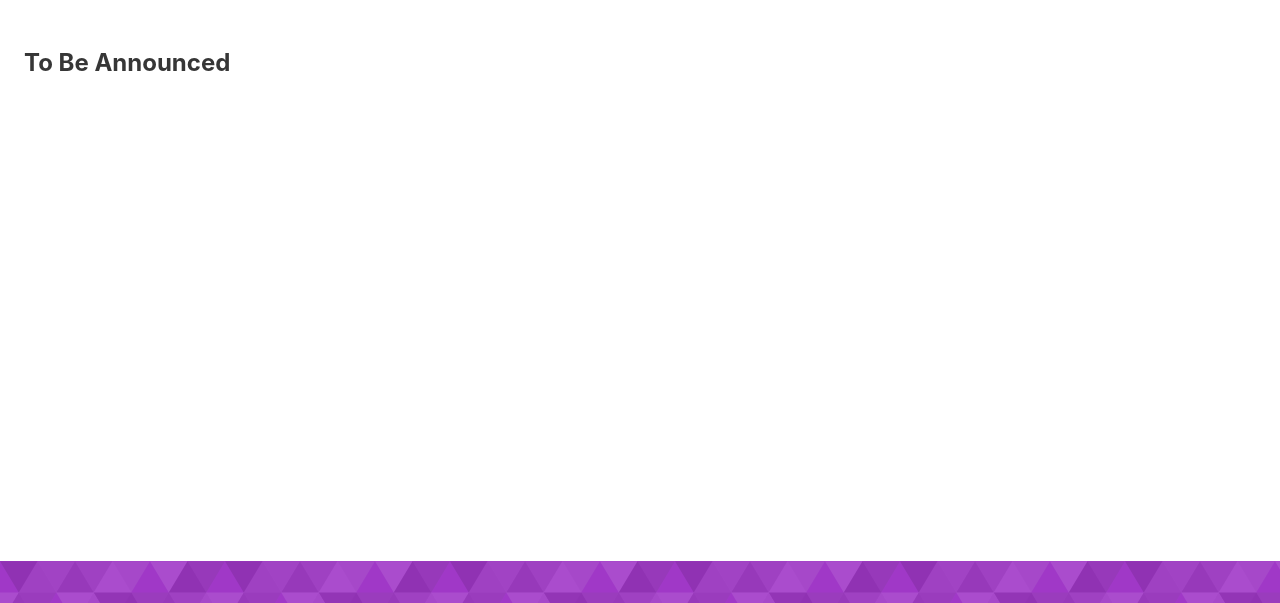
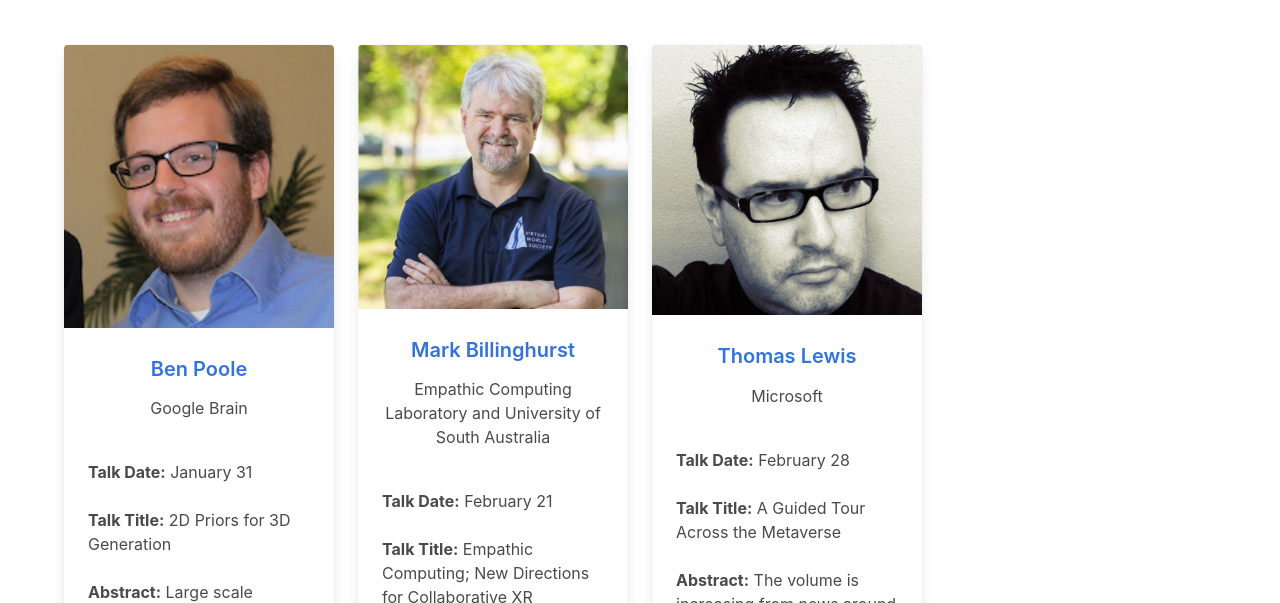
Before and after one commit to UWRealityLab/capstone-website-sp24, a plain HTML site: page speakers/index.html in a window 1280 px wide. Shown: the part 223-826 px from the top of the page. Drawn offline with nearby package versions, Linux system fonts and the light colour scheme; some packages are replaced by stand-ins of ours; files that its build step writes are made by us from their sources; some icons are missing; a web font is replaced by a local one.

Commit message:
Add speakers

```diff
--- a/speakers/index.html
+++ b/speakers/index.html
@@ -142,12 +142,12 @@
             </div>
         </div>
     </section>
-
+    <!--
     <section class="section">
         <strong style="font-size: 24px;">To Be Announced</strong>
         <br><br><br><br><br><br><br><br><br><br><br><br><br><br><br><br><br><br><br>
     </section>
-        <!--
+    -->
           <section class="section">
             <div class="container">
               <div class="content">
@@ -157,21 +157,21 @@
             <div class="card speaker-card">
               <div class="card-image">
                 <figure class="image">
-                  <img src="Amengual.png" alt="Sebastià V. Amengual Garí">
+                  <img src="PooleB.png" alt="Ben Poole">
                 </figure>
               </div>
               <div class="card-content">
                 <div class="content">
-                  <h4 style="color: #3273dc;">Sebastià V. Amengual Garí</h4>
-                  <p style="text-align: center;">Reality Labs Research @ Meta</p>
+                  <h4 style="color: #3273dc;">Ben Poole</h4>
+                  <p style="text-align: center;">Google Brain</p>
                   <br>
-                  <b>Talk Date:</b> January 25th<br>
+                  <b>Talk Date:</b> January 31<br>
                   <br>
-                  <b>Talk Title:</b> Towards Audio Presence in Mixed Realities<br>
+                  <b>Talk Title:</b> 2D Priors for 3D Generation<br>
                   <br>
-                  <b>Abstract:</b> True audio presence in Mixed Reality (XR) occurs when virtual sounds seamlessly blend with the rest of our environment, belonging to our space and being truly indistinguishable from real sources. The challenges of achieving audio presence in portable devices with limited compute lie in developing novel methods for fast, lightweight, dynamic, and yet perceptually accurate modelling of the entire binaural audio rendering chain. In this talk we will review some of the most recent research conducted within the Audio Team at Reality Labs Research (RL-R), including real-time room acoustics rendering, HRTF modelling, high fidelity 6 DoF research systems, and auditory perception.<br>
+                  <b>Abstract:</b> Large scale datasets of images with text descriptions have enabled powerful models that represent and generate pixels. But progress in 3D generation has been slow due to the lack of 3D data and efficient architectures. In this talk, I’ll present DreamFields and DreamFusion: two approaches that enable 3D generation from 2D priors using no 3D data. By turning 2D priors into loss functions, we can optimize 3D models (NeRFs) from scratch via gradient descent. These methods enable high-quality generation of 3D objects from diverse text prompts. Finally, I’ll discuss a fundamental problem with our approach and how continued progress on pixel-space priors like Imagen Video can unlock new 3D capabilities.<br>
                   <br>
-                  <b>Bio:</b> Sebastià V. Amengual Garí received the Diploma in telecommunications with a major in sound and image from the Polytechnic University of Catalonia, Barcelona, Spain, and completed his master’s thesis from the Norwegian University of Science and Technology, Trondheim, Norway, in 2014. He received the Doctoral degree (Dr.-Ing.) from the University of Music, Detmold, Germany, in 2017, with a focus on interaction of room acoustics and live music performance using virtual acoustic environments. Since 2018, he has been a Research Scientist with Reality Labs Research @ Meta (formerly Oculus Research, and Facebook Reality Labs) working on room acoustics, spatial audio, and auditory perception. His research interests lie in the intersection of audio, perception, and music.
+                  <b>Bio:</b> Ben Poole is a research scientist at Google Brain in San Francisco working on deep generative models for images, video, and 3D. He completed his PhD at Stanford University advised by Surya Ganguli in the Neural Dynamics and Computation lab. His thesis was on computational tools to develop a better understanding of both biological and artificial neural networks. He’s worked at DeepMind, Google Research, Intel Research Pittsburgh, and the NYU Center for Neural Science.
                 </div>
               </div>
             </div>
@@ -179,21 +179,21 @@
             <div class="card speaker-card">
               <div class="card-image">
                 <figure class="image">
-                  <img src="https://cs.stanford.edu/~merrie/images/merrie_morris_headshot.jpg" alt="Meredith Ringel Morris">
+                  <img src="Billinghurst1.png" alt="Mark Billinghurst">
                 </figure>
               </div>
               <div class="card-content">
                 <div class="content">
-                  <h4 style="color: #3273dc;">Meredith Ringel Morris</h4>
-                  <p style="text-align: center;">Google Research</p>
+                  <h4 style="color: #3273dc;">Mark Billinghurst</h4>
+                  <p style="text-align: center;">Empathic Computing Laboratory and University of South Australia</p>
                   <br>
-                  <b>Talk Date:</b> February 1st<br>
+                  <b>Talk Date:</b> February 21<br>
                   <br>
-                  <b>Talk Title:</b> Accessible by Design: An Opportunity for Virtual Reality<br>
+                  <b>Talk Title:</b> Empathic Computing; New Directions for Collaborative XR<br>
                   <br>
-                  <b>Abstract:</b> Too often, the accessibility of technology to people with disabilities is an afterthought (if it is considered at all); post-hoc or third-party patches to accessibility, while better than no solution, are less optimal than interface designs that consider ability-based concerns from the start. Virtual Reality (VR) technologies are at a crucial point of near-maturity, with emerging, but not yet widespread, commercialization; as such, VR technologies have an opportunity to integrate accessibility as a fundamental, developing cross-industry standards and guidelines to ensure high-quality, inclusive experiences that could revolutionize the power and reach of this medium. In this talk, I will discuss the needs, opportunities, and challenges of creating accessible VR. I will then present several inclusive VR designs: the Canetroller, which provides audio and haptic information to allow a completely blind person to navigate a VR scene; SeeingVR, a toolkit that can modify a Unity-based VR scene post hoc to support a range of accessibility options for people with several low vision conditions; and several prototypes exploring sound accessibility in VR for end-users who are d/Deaf or hard of hearing.<br>
+                  <b>Abstract:</b> This talk introduces Empathic Computing, a new approach for developing collaborative systems using Augmented Reality (AR) and Virtual Reality (VR). Empathic Computing combines AR, VR, and physiological sensing with machine learning to create systems that increase understanding between people. An overview of the core concepts of Empathic Computing will be given, as well as examples of current work in the field. Finally, directions for future work will be discussed in the context of the Metaverse, digital characters, AI, and other important technology trends.<br>
                   <br>
-                  <b>Bio:</b> Meredith Ringel Morris is Director of People + AI Research at Google. Prior to joining Google Research, Dr. Morris was Research Area Manager for Interaction, Accessibility, and Mixed Reality at Microsoft Research, where she founded Microsoft’s Ability research group. She is also an Affiliate Professor at the University of Washington in the Allen School of Computer Science & Engineering and in The Information School. Dr. Morris is an ACM Fellow and a member of the ACM SIGCHI Academy. Her research on collaboration and social technologies has contributed new systems, methods, and insights to diverse areas of computing including gesture interaction, information retrieval, and accessibility. Dr. Morris earned her Sc.B. in Computer Science from Brown University and her M.S. and Ph.D. in Computer Science from Stanford University.
+                  <b>Bio:</b> Mark Billinghurst is Director of the Empathic Computing Laboratory, and Professor at the University of South Australia in Adelaide, Australia, and also at the University of Auckland in Auckland, New Zealand. He earned a PhD in 2002 from the University of Washington and conducts research on how virtual and real worlds can be merged, publishing over 700 papers on Augmented Reality, Virtual Reality, remote collaboration, Empathic Computing, and related topics. In 2013 he was elected as a Fellow of the Royal Society of New Zealand, and in 2019 was given the ISMAR Career Impact Award in recognition for lifetime contribution to AR research and commercialization. In 2022 he was inducted into the inaugural class of the IEEE VGTC VR Academy, and in 2023 elected as a Fellow of the IEEE.
                 </div>
               </div>
             </div>
@@ -201,25 +201,27 @@
             <div class="card speaker-card">
               <div class="card-image">
                 <figure class="image">
-                  <img src="https://static.wixstatic.com/media/020557_eb25dcbe4c9f4ab1afd8e3317105d422~mv2.jpg/v1/fill/w_560,h_528,al_c,q_80,usm_0.66_1.00_0.01/020557_eb25dcbe4c9f4ab1afd8e3317105d422~mv2.webp" alt="Bob Crockett">
+                  <img src="ThomasLewis.png" alt="Thomas Lewis">
                 </figure>
               </div>
               <div class="card-content">
                 <div class="content">
-                  <h4 style="color: #3273dc;">Bob Crockett</h4>
-                  <p style="text-align: center;">HaptX</p>
+                  <h4 style="color: #3273dc;">Thomas Lewis</h4>
+                  <p style="text-align: center;">Microsoft</p>
                   <br>
-                  <b>Talk Date:</b> February 15th<br>
+                  <b>Talk Date:</b> February 28<br>
                   <br>
-                  <b>Talk Title:</b> Hardware is Hard: Blazing a Trail to Develop Natural Haptics for VR<br>
+                  <b>Talk Title:</b> A Guided Tour Across the Metaverse<br>
                   <br>
-                  <b>Abstract:</b> HaptX, Inc. was founded in 2012 with a compelling, if audacious, vision: develop a system capable of providing accurate physical inputs (touch, force, torque, temperature) across an entire user’s body to a degree that the virtual world becomes indistinguishable from the physical world. While this system does not require breakthrough technologies, it is both and engineering and business challenge. This presentation will cover some of the highlights and pitfalls of the journey to bring such a system to market. With increasing corporate and public awareness of the Metaverse, haptic technologies are moving to center stage as an enabling piece of the puzzle; creating haptic technologies that are enterprise-grade is a challenge that HaptX has been working on for a decade now. Yes, it is hard to start a hardware-based startup company. But it continues to be one heck of a ride.<br>
+                  <b>Abstract:</b> The volume is increasing from news around the Metaverse as well as Mixed Reality across Virtual and Augmented Reality. It can be a bit confusing. Also, what is a Metaverse? Does the Metaverse exist today or is it a conceptual north star? Join us for a fast-paced tour of all the realities and how we can think about the Metaverse today and what it will be in the future.<br>
                   <br>
-                  <b>Bio:</b> Dr. Crockett is a specialist in development and commercialization of disruptive technologies. Over the past three decades he has worked in the Aerospace, Biotechnology, Medical Device, and Consumer Products industries in leadership roles on both the strategic and tactical sides of engineering and IP development. Dr. Crockett received his Ph.D. from University of Arizona in Materials Science and Engineering. He holds an M.B.A. from Pepperdine University and a B.S. in Mechanical Engineering from University of California, Berkeley. He has recently served as Associate Dean for Innovation Infrastructure in the College of Engineering, and is currently a Professor in Biomedical Engineering. In addition to his academic work in Innovation & Entrepreneurship, Dr. Crockett is currently involved in four technology-based startup companies, including serving as the Director of X-Lab for HaptX, Inc.
+                  <b>Bio:</b> Thomas Lewis is a Spatial Computing Cloud Advocate Lead in Microsoft’s Developer Relations. Thomas has worked in a variety of roles and geographies at Microsoft for over 20 years. He’s currently advocating on behalf of developers, designers, creators, and builders of Mixed Reality experiences. After putting on a Mixed Reality headset, he knew that he had experienced a taste of the future and sees the beauty, sadness, and hope that it can bring to humans.
                 </div>
               </div>
             </div>
-          </div><div class="column is-3">
+          </div>
+          <!--
+          <div class="column is-3">
             <div class="card speaker-card">
               <div class="card-image">
                 <figure class="image">
@@ -241,12 +243,11 @@
                 </div>
               </div>
             </div>
-          </div>
+          </div>-->
         </div>
               </div>
             </div>
           </section>
-        -->
 
 
 
```
Also changed, not shown: speakers/Billinghurst1.png (added), speakers/PooleB.png (added), speakers/ThomasLewis.png (added).
